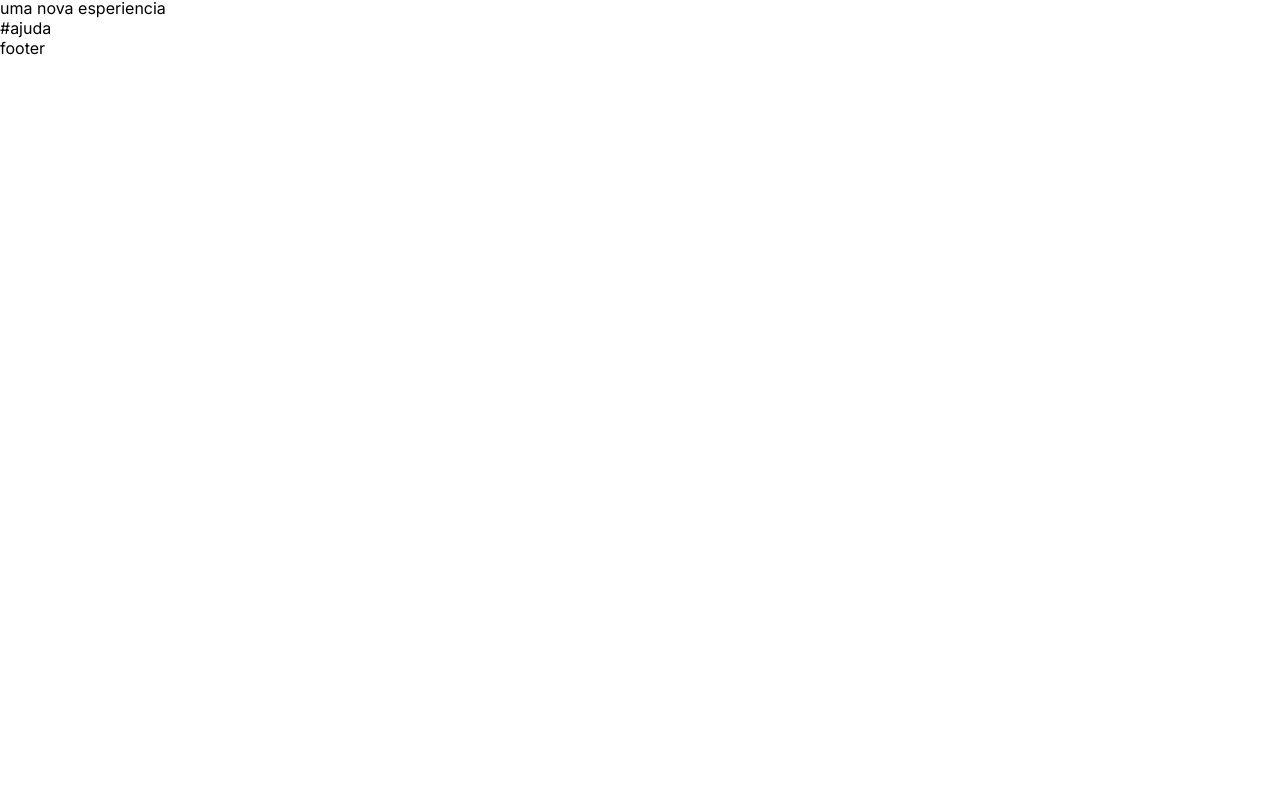
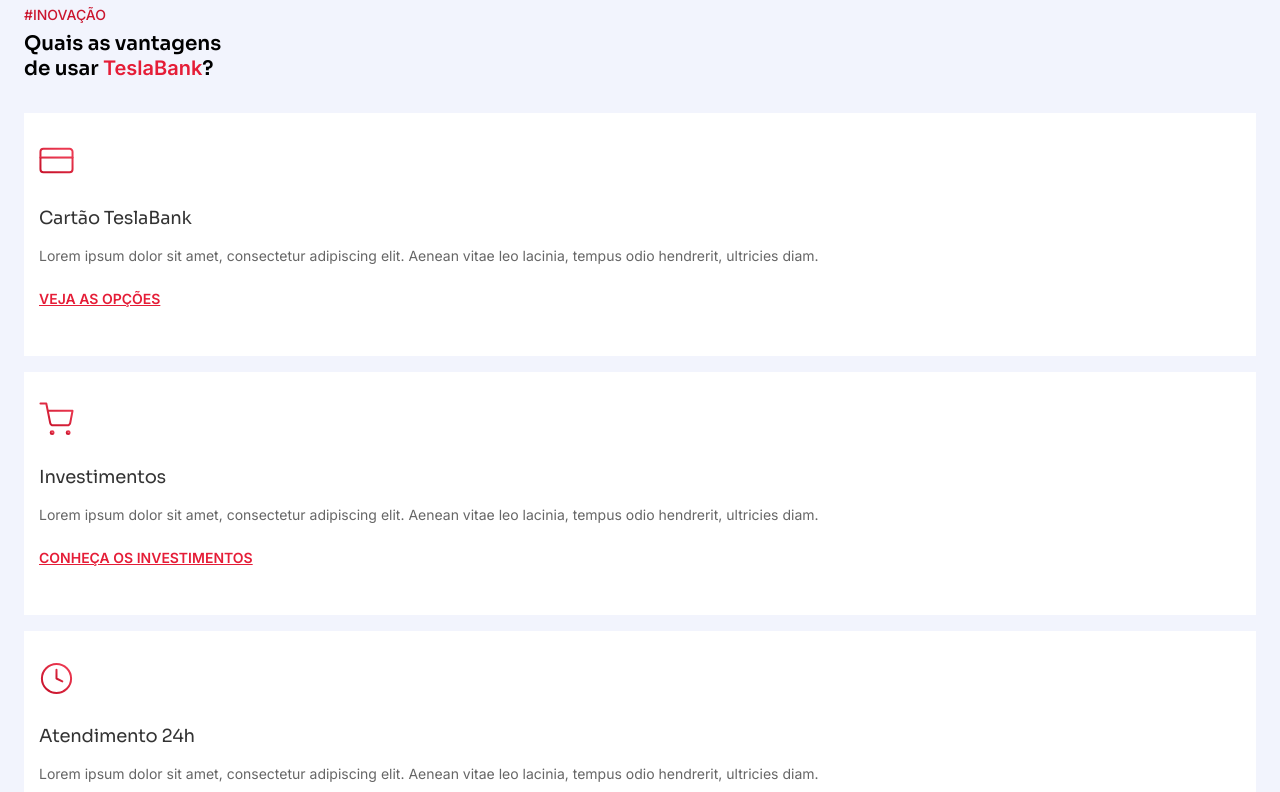
Before and after one commit to Gabriel-CR/tesla-bank, a React (Vite) app: page / in a window 1280 px wide. Shown: the part 1088-1880 px from the top of the page. Before the commit the page ends 1146 px from the top, so only its background shows below. Built offline with nearby package versions, Linux system fonts and the light colour scheme.

Commit message:
:lipstick: feat: adicionado tela de inovacao

```diff
--- a/src/App.jsx
+++ b/src/App.jsx
@@ -2,6 +2,7 @@
 import AbraSuaConta from "./screens/abra_sua_conta/AbraSuaConta";
 import Header from "./components/header/Header";
 import Inicio from "./screens/inicio/Inicio";
+import Inovacao from "./screens/inovacao/Inovacao";
 
 function App() {
   return (
@@ -11,7 +12,7 @@
         <main>
           <Inicio />
           <AbraSuaConta />
-          <div>#inovação</div>
+          <Inovacao />
           <div>#depoimentos</div>
           <div>uma nova esperiencia</div>
           <div>#ajuda</div>
--- /dev/null
+++ b/src/screens/inovacao/Inovacao.jsx
@@ -0,0 +1,65 @@
+import Card from "../../components/card/Card";
+import * as C from "./styled";
+
+import credit_card from "../../assets/cards_images/credit_card.svg";
+import shopping_card from "../../assets/cards_images/shopping_card.svg";
+import clock from "../../assets/cards_images/clock.svg";
+import shield from "../../assets/cards_images/shield.svg";
+
+const cards = [
+  {
+    img: credit_card,
+    altImg: "cartão",
+    title: "Cartão TeslaBank",
+    description:
+      "Lorem ipsum dolor sit amet, consectetur adipiscing elit. Aenean vitae leo lacinia, tempus odio hendrerit, ultricies diam.",
+    link: "#",
+    linkTitle: "Veja as opções",
+  },
+  {
+    img: shopping_card,
+    altImg: "carrinho de compras",
+    title: "Investimentos",
+    description:
+      "Lorem ipsum dolor sit amet, consectetur adipiscing elit. Aenean vitae leo lacinia, tempus odio hendrerit, ultricies diam.",
+    link: "#",
+    linkTitle: "Conheça os investimentos",
+  },
+  {
+    img: clock,
+    altImg: "relógio",
+    title: "Atendimento 24h",
+    description:
+      "Lorem ipsum dolor sit amet, consectetur adipiscing elit. Aenean vitae leo lacinia, tempus odio hendrerit, ultricies diam.",
+    link: "#",
+    linkTitle: "Veja as opções",
+  },
+  {
+    img: shield,
+    altImg: "escudo",
+    title: "Segurança",
+    description:
+      "Lorem ipsum dolor sit amet, consectetur adipiscing elit. Aenean vitae leo lacinia, tempus odio hendrerit, ultricies diam.",
+    link: "#",
+    linkTitle: "Conheça as seguranças",
+  },
+];
+
+const Inovacao = () => {
+  return (
+    <C.Container>
+      <p>#INOVAÇÃO</p>
+      <h2>
+        Quais as vantagens <br /> de usar <span>TeslaBank</span>?
+      </h2>
+
+      <C.CardContainer>
+        {cards.map((card, key) => (
+          <Card key={key} {...card} />
+        ))}
+      </C.CardContainer>
+    </C.Container>
+  );
+};
+
+export default Inovacao;
--- /dev/null
+++ b/src/screens/inovacao/styled.js
@@ -0,0 +1,30 @@
+import styled from "styled-components";
+
+export const Container = styled.div`
+  padding: 48px 24px;
+  background-color: #f2f4fd;
+
+  & > p {
+    font-size: 14px;
+    font-weight: 500;
+    color: #cb162e;
+    margin-bottom: 8px;
+  }
+
+  & > h2 {
+    font-family: "Sora", sans-serif;
+    font-size: 20px;
+    font-weight: 600;
+    margin-bottom: 32px;
+
+    & > span {
+      color: #e51d37;
+    }
+  }
+`;
+
+export const CardContainer = styled.div`
+  display: flex;
+  flex-direction: column;
+  gap: 16px;
+`;
```
